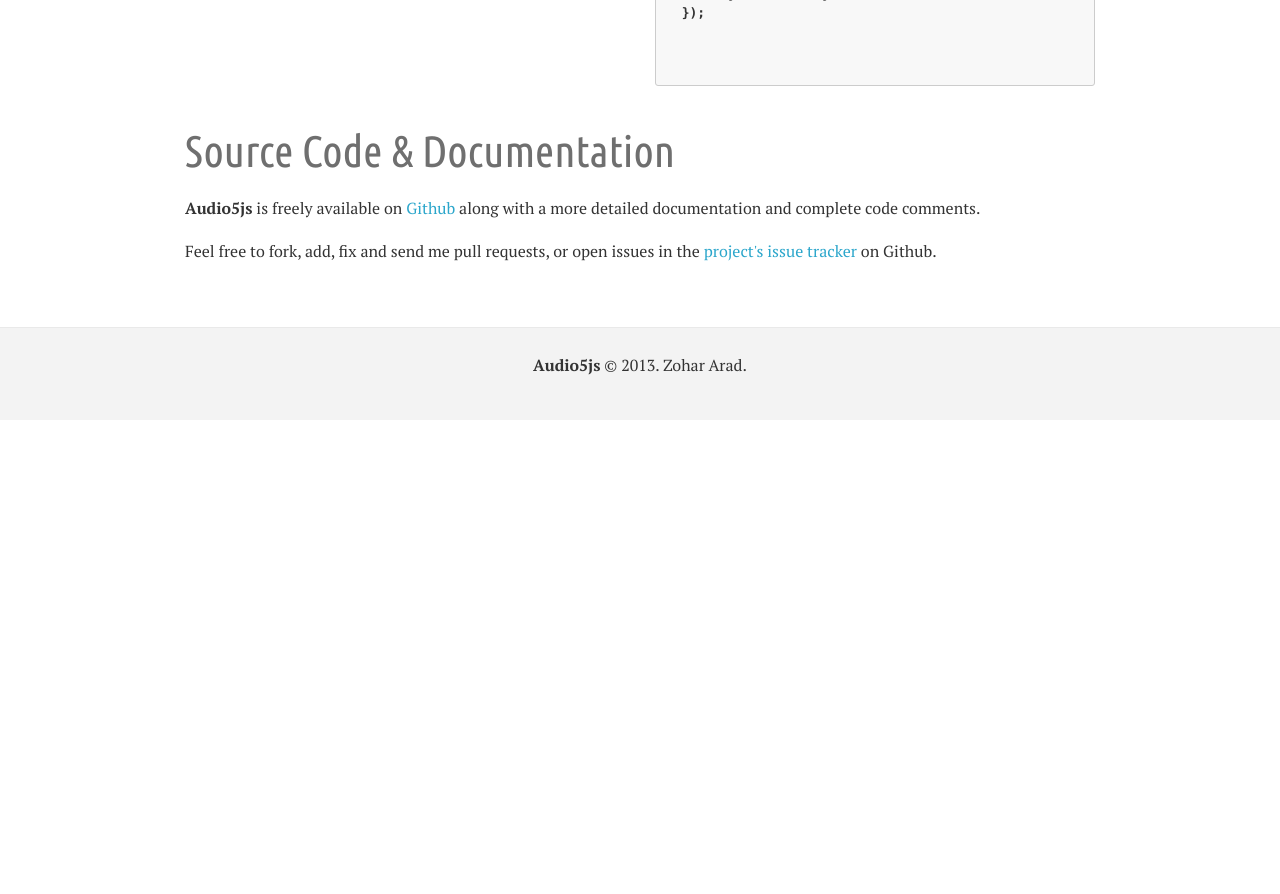
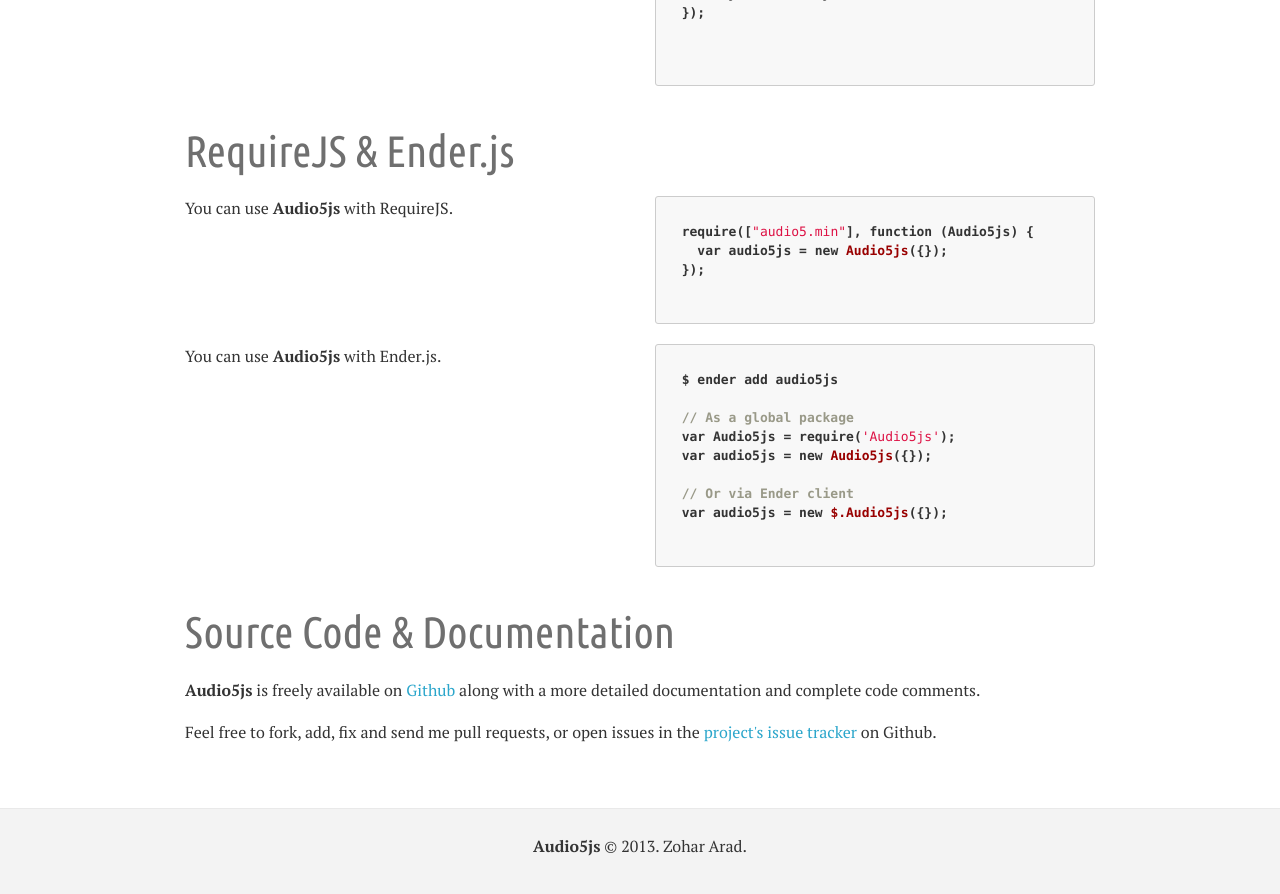
Before and after one commit to zohararad/audio5js, a website: page index.html in a window 1280 px wide. Shown: the part 3120-4014 px from the top of the page. Before the commit the page ends 3540 px from the top, so only its background shows below. Drawn offline with Linux system fonts and the light colour scheme.

Commit message:
add details on requirejs and enderjs to static page

```diff
--- a/index.html
+++ b/index.html
@@ -319,6 +319,50 @@
   <section>
     <div class="row">
       <header class="twelve columns">
+        <h1 class="subheader">RequireJS &amp; Ender.js</h1>
+      </header>
+    </div>
+    <div class="row">
+      <div class="six columns">
+        <p>
+          You can use <strong>Audio5js</strong> with RequireJS.
+        </p>
+      </div>
+      <div class="six columns">
+        <pre>
+          <code data-language="javascript">
+  require(["audio5.min"], function (Audio5js) {
+    var audio5js = new Audio5js({});
+  });
+          </code>
+        </pre>
+      </div>
+    </div>
+    <div class="row">
+      <div class="six columns">
+        <p>
+          You can use <strong>Audio5js</strong> with Ender.js.
+        </p>
+      </div>
+      <div class="six columns">
+        <pre>
+          <code data-language="javascript">
+  $ ender add audio5js
+
+  // As a global package
+  var Audio5js = require('Audio5js');
+  var audio5js = new Audio5js({});
+
+  // Or via Ender client
+  var audio5js = new $.Audio5js({});
+          </code>
+        </pre>
+      </div>
+    </div>
+  </section>
+  <section>
+    <div class="row">
+      <header class="twelve columns">
         <h1 class="subheader">Source Code &amp; Documentation</h1>
       </header>
     </div>
```
